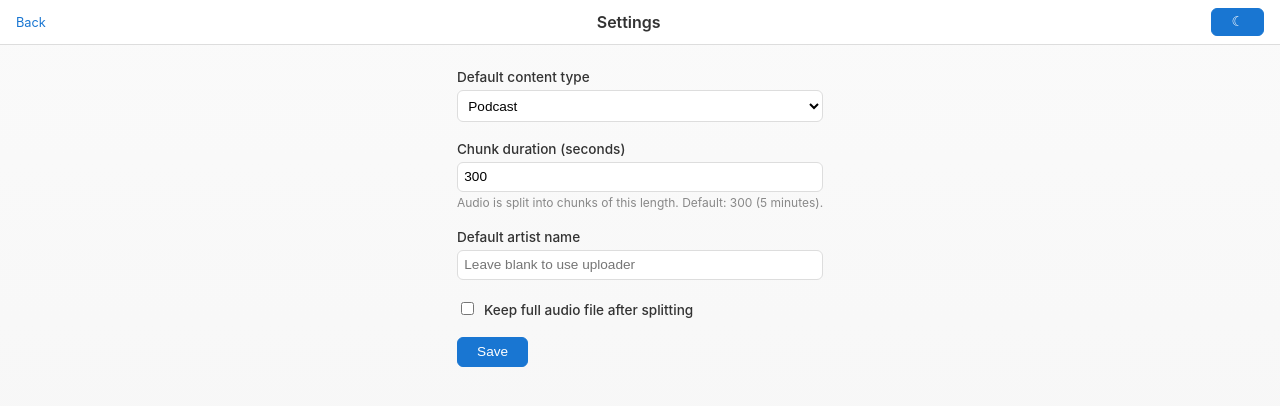
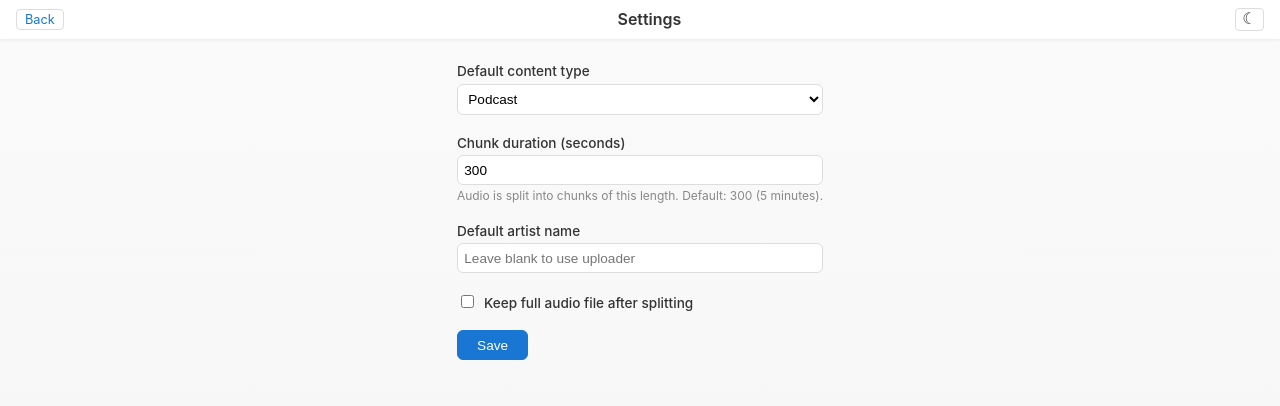
Before and after one commit to tnrzk13/youtube-audio-chunker, a SvelteKit app in the folder gui/: page /settings in a window 1280 px wide. Shown: the top 406 px of the page. Built offline with nearby package versions, Linux system fonts and the light colour scheme.

Commit message:
Fix toolbar link styling, settings button scoping, and shadow consistency
Style Settings/Back links as subtle bordered buttons. Scope settings
page button rule to .actions so theme toggle uses global style.
Match settings toolbar shadow to main page.

```diff
--- a/gui/src/routes/settings/+page.svelte
+++ b/gui/src/routes/settings/+page.svelte
@@ -88,8 +88,10 @@
 		align-items: center;
 		justify-content: space-between;
 		padding: 0.5rem 1rem;
-		border-bottom: 1px solid var(--color-border);
+		box-shadow: var(--shadow-toolbar);
 		background: var(--color-bg-panel);
+		flex-shrink: 0;
+		z-index: 1;
 	}
 	h1 {
 		font-size: var(--font-size-lg);
@@ -100,10 +102,13 @@
 		font-size: var(--font-size-md);
 		color: var(--color-primary);
 		text-decoration: none;
-		transition: color 0.15s;
+		border: 1px solid var(--color-border);
+		border-radius: var(--radius-sm);
+		padding: 0.15rem 0.5rem;
+		transition: all 0.15s;
 	}
 	.back-link:hover {
-		text-decoration: underline;
+		background: var(--color-bg-hover);
 	}
 	.settings {
 		max-width: 500px;
@@ -159,7 +164,7 @@
 		align-items: center;
 		gap: 0.5rem;
 	}
-	button {
+	.actions button {
 		font-size: var(--font-size-base);
 		padding: 0.4rem 1.2rem;
 		border: 1px solid var(--color-primary);
@@ -169,10 +174,10 @@
 		cursor: pointer;
 		transition: all 0.15s;
 	}
-	button:hover:not(:disabled) {
+	.actions button:hover:not(:disabled) {
 		background: var(--color-primary-hover);
 	}
-	button:disabled {
+	.actions button:disabled {
 		opacity: 0.5;
 	}
 	.saved-msg {
```
Also changed, not shown: gui/src/routes/+page.svelte (+5 -2 lines).
